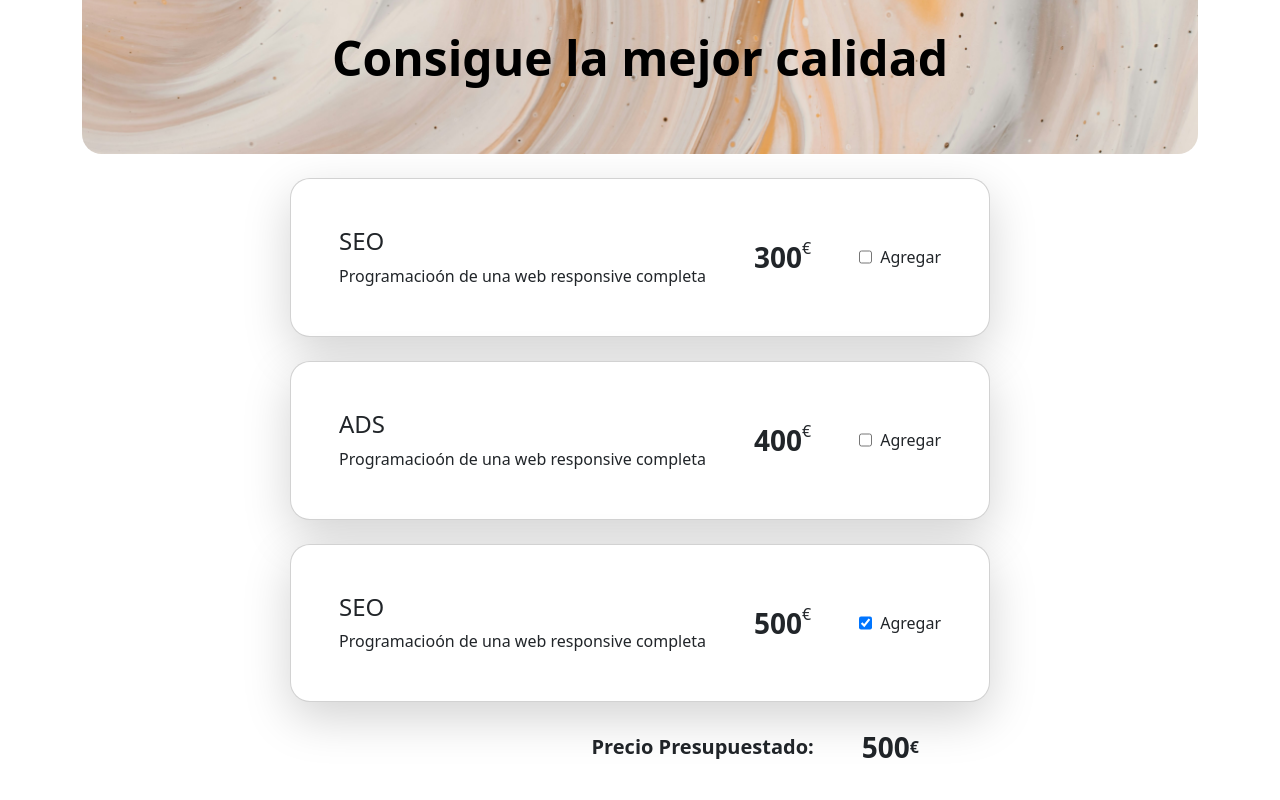
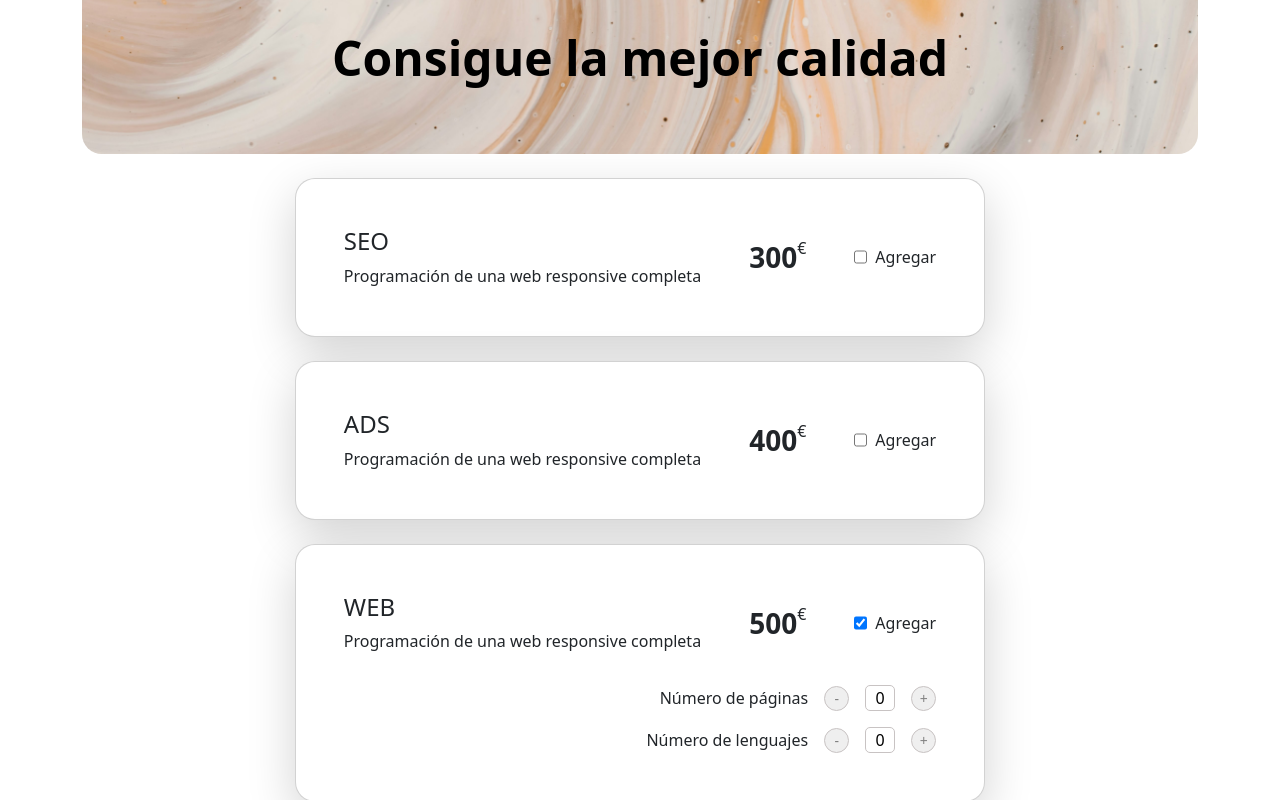
Before and after one commit to LuisAlejandroCortesGalan/Sprint-6-Presupuestos, a React (Vite) app: page / in a window 1280 px wide. Both pictures are taken after a click on the checkbox 865 px from the left and 805 px from the top of the page. Shown: the part 182-982 px from the top of the page. Built offline with nearby package versions, Linux system fonts and the light colour scheme.

Commit message:
Sprint 6, Ejercicios 2 y 3

```diff
--- a/src/App.tsx
+++ b/src/App.tsx
@@ -9,38 +9,55 @@ const cards = [
     id: 1,
     title: "SEO",
     price: 300,
-    text: "Programacioón de una web responsive completa",
+    text: "Programación de una web responsive completa",
   },
   {
     id: 2,
     title: "ADS",
     price: 400,
-    text: "Programacioón de una web responsive completa",
+    text: "Programación de una web responsive completa",
   },
   {
     id: 3,
-    title: "SEO",
+    title: "WEB",
     price: 500,
-    text: "Programacioón de una web responsive completa",
+    text: "Programación de una web responsive completa",
   },
 ];
 
 function App() {
   const [selectedCard, setSelectedCards] = useState<number[]>([]);
+  const [totalPrice, setTotalPrice] = useState<number>(0);
 
-  const totalPrice = selectedCard.reduce(
-    (acc, id) => acc + (cards.find((card) => card.id === id)?.price || 0),
-    0
-  );
+  // Actualiza el precio total cada vez que se cambia una selección
+  const updateTotalPrice = (id: number, price: number) => {
+    setTotalPrice((prevTotal) =>
+      selectedCard.includes(id)
+        ? prevTotal - price // Si se desmarca, resta el precio
+        : prevTotal + price // Si se marca, suma el precio
+    );
+  };
+
+  // Calcula si "WEB" está seleccionado
+  const hasWeb = selectedCard.some((id) => {
+    const card = cards.find((card) => card.id === id);
+    return card?.title === "WEB";
+  });
+
+  const handleCheckboxChange = (id: number, price: number) => {
+    setSelectedCards((prev) =>
+      prev.includes(id)
+        ? prev.filter((cardId) => cardId !== id) // Desmarcar
+        : [...prev, id] // Marcar
+    );
+    updateTotalPrice(id, price);
+  };
+
+  const updateTotalPriceDirectly = (amount: number) => {
+    setTotalPrice((prev) => prev + amount)
+    console.log("aver amount ", amount);
 
 
-  const handleCheckboxChange = (id: number) => {
-    setSelectedCards(
-      (prev) =>
-        prev.includes(id)
-          ? prev.filter((cardId) => cardId !== id) // Desmarcar
-          : [...prev, id] // Marcar
-    );
   };
 
   return (
@@ -55,6 +72,10 @@ function App() {
               price={card.price}
               text={card.text}
               handleCheckboxChange={handleCheckboxChange}
+              hasWeb={hasWeb}
+              updateTotalPriceDirectly = {updateTotalPriceDirectly
+              }
+              // onPriceChange={updateTotalPrice}
             />
           </div>
         ))}
--- a/src/components/CheckBoxCard.tsx
+++ b/src/components/CheckBoxCard.tsx
@@ -1,12 +1,66 @@
+import { useState, useEffect, useCallback } from "react";
+
 type props = {
-    id: number,
-    title: string,
-    price: number,
-    text: string,
-    handleCheckboxChange: (cardId: number) => void,
-}
+  id: number;
+  title: string;
+  price: number;
+  text: string;
+  handleCheckboxChange: (cardId: number, price:number) => void;
+  hasWeb: boolean;
+  updateTotalPriceDirectly: (amount: number) => void;
+};
 
-export const CheckBoxCard = ({ title, price, text, id, handleCheckboxChange }: props) => {
+export const CheckBoxCard = ({
+  title,
+  price,
+  text,
+  id,
+  handleCheckboxChange,
+  hasWeb,
+  updateTotalPriceDirectly,
+}: props) => {
+  const [pages, setPages] = useState<number>(0);
+  const [languages, setLanguages] = useState<number>(0);
+  // Función para incrementar el valor
+  const increment = (
+    setter: React.Dispatch<React.SetStateAction<number>>,
+  ) => {
+    setter((prev) => {
+      const newValue = prev + 1;
+      return newValue;
+    });
+  };
+
+  // Función para decrementar el valor
+  const decrement = (setter: React.Dispatch<React.SetStateAction<number>>) => {
+    setter((prev) => {
+      const newValue = prev > 0 ? prev - 1 : 0;
+      return newValue;
+    });
+  };
+
+  // Función para actualizar el precio
+  const [previousTotal, setPreviousTotal] = useState<number>(0);
+
+  const updatePrice = useCallback(() => {
+    const newTotal = (pages + languages) * 30;
+    const difference = newTotal - previousTotal;
+
+    console.log("Número de páginas:", pages);
+    console.log("Número de lenguajes:", languages);
+    console.log("Precio anterior:", previousTotal);
+    console.log("Nuevo precio total:", newTotal);
+    console.log("Diferencia:", difference);
+
+    updateTotalPriceDirectly(difference);  // Actualiza el precio total
+    setPreviousTotal(newTotal);            // Guarda el nuevo total
+  }, [pages, languages, previousTotal, updateTotalPriceDirectly]);
+
+
+  useEffect(() => {
+    updatePrice();
+  }, [updatePrice]);
+
   return (
     <div className="d-flex card shadow-lg">
       <div className="d-flex card-body flex-row gap-5 align-items-center justify-content-center">
@@ -15,15 +69,59 @@ export const CheckBoxCard = ({ title, price, text, id, handleCheckboxChange }: p
           <p>{text}</p>
         </div>
         <div className="d-flex">
-          <p className="fw-bolder fs-3">{price} </p><span> €</span>
+          <p className="fw-bolder fs-3">{price} </p>
+          <span> €</span>
         </div>
         <div className="d-flex gap-2">
-            <input type="checkbox"
-                  onChange={() =>handleCheckboxChange(id)}
-            />
+          <input type="checkbox" onChange={() => handleCheckboxChange(id, price)} />
           <label> Agregar</label>
         </div>
       </div>
+
+      {/* Verificar que el título sea "WEB" y si hasWeb es true */}
+      {title === "WEB" && hasWeb && (
+        <div className="d-flex flex-column gap-3 p-3">
+          {/* Aquí podemos agregar los controles para el número de páginas */}
+          <div className="d-flex gap-3 align-items-center justify-content-end">
+            <p>Número de páginas</p>
+            <button className="btnNumber" onClick={() => decrement(setPages)}>
+              -
+            </button>
+            <input
+              type="number"
+              name="pages"
+              id="pages"
+              className="inputNumber text-center"
+              value={pages}
+            />
+            <button className="btnNumber" onClick={() => increment(setPages)}>
+              +
+            </button>
+          </div>
+          <div className="d-flex gap-3 align-items-center justify-content-end">
+            <p>Número de lenguajes</p>
+            <button
+              className="btnNumber"
+              onClick={() => decrement(setLanguages)}
+            >
+              -
+            </button>
+            <input
+              type="number"
+              name="pages"
+              id="languages"
+              className="inputNumber text-center"
+              value={languages}
+            />
+            <button
+              className="btnNumber"
+              onClick={() => increment(setLanguages)}
+            >
+              +
+            </button>
+          </div>
+        </div>
+      )}
     </div>
   );
 };
--- a/src/index.css
+++ b/src/index.css
@@ -28,6 +28,7 @@ h2 {
 .card {
   border-radius: 20px !important;
   width: auto !important;
+  transition: 2s ease-in-out !important;
 }
 
 .imgSize {
@@ -56,3 +57,36 @@ h2 {
   padding: 10px;
   font-weight: bolder;
 }
+
+
+.inputNumber {
+  width: 30px;
+  border-radius: 5px;
+  border: 1px solid rgb(200, 195, 195);
+}
+.btnNumber {
+  width: 25px;         /* Tamaño del botón */
+  height: 25px;        /* Tamaño del botón */
+  border-radius: 50%;  /* Hacer el botón completamente redondo */
+  padding: 0;          /* Eliminar cualquier relleno para mantener el tamaño */
+  font-size: 14px;     /* Ajustar el tamaño de fuente si es necesario */
+  display: flex;       /* Asegurarse de que el contenido (como texto) esté centrado */
+  align-items: center; /* Centrar contenido verticalmente */
+  justify-content: center; /* Centrar contenido horizontalmente */
+  color: grey;
+  border: 1px solid rgb(200, 195, 195);
+
+}
+
+
+/* Eliminar las flechas en navegadores basados en WebKit (Chrome, Safari, etc.) */
+input[type="number"]::-webkit-outer-spin-button,
+input[type="number"]::-webkit-inner-spin-button {
+  appearance: none;
+  margin: 0;
+}
+
+/* Eliminar las flechas en Firefox */
+input[type="number"] {
+  appearance: textfield;
+}
```
Also changed, not shown: src/components/CardContainer.tsx (line endings or trailing spaces). Lines whose indentation alone changed are shown as unchanged.
